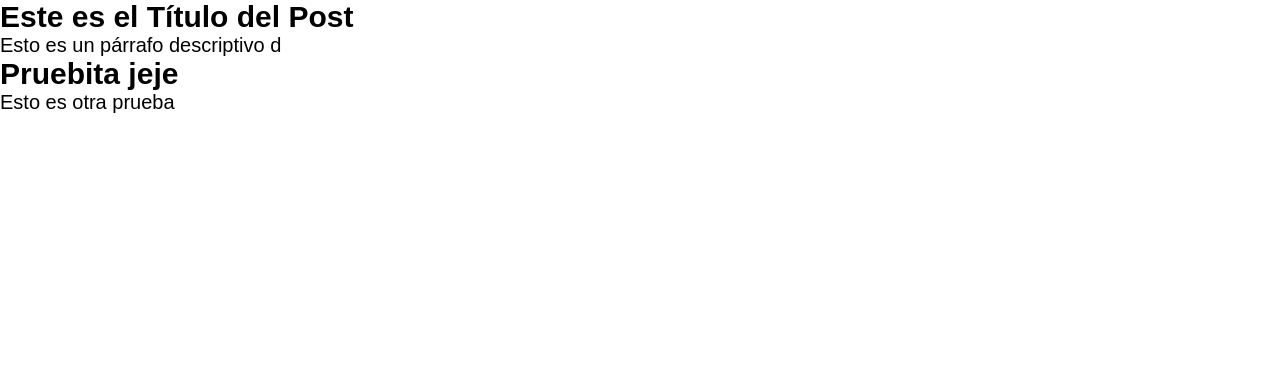
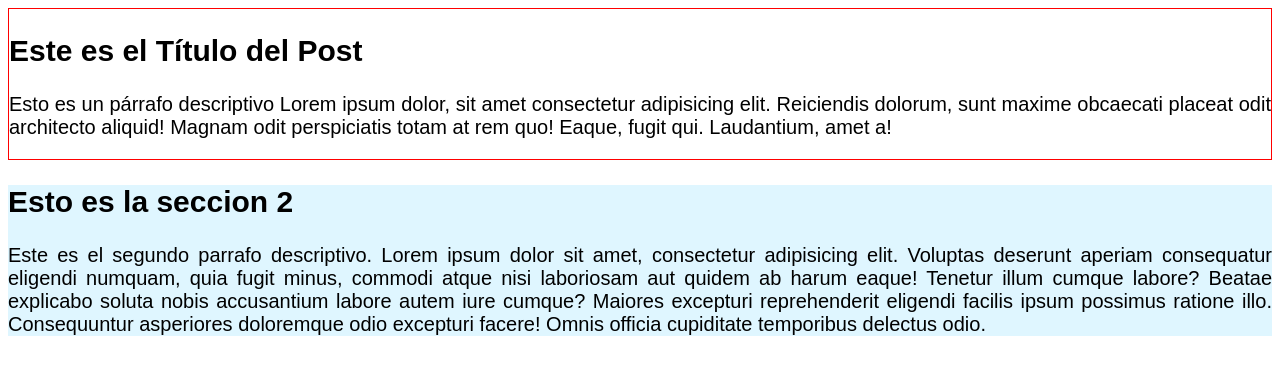
Before and after one commit to juliosecundario/Repositorio2, a plain HTML site: page index.html in a window 1280 px wide. Drawn offline with Linux system fonts and the light colour scheme.

Commit message:
Creacion de otro div y agregamos otro parrafo

```diff
--- a/css/style.css
+++ b/css/style.css
@@ -1,7 +1,7 @@
 *{
     box-sizing: border-box;
-    margin: 0%;
-    padding: 0;
+    margin: %;
+    padding: ;
 }
 
 
@@ -13,8 +13,19 @@ html{
 
 h1, h2 {
     font-size: 3rem;
+    text-align: justify;
 }
 
 p{
     font-size: 2rem;
+    text-align: justify;
 }
+
+main > section {
+    border: 1px solid red;
+
+}
+
+main div section {
+    background-color: rgba(150, 225, 255, .30);
+}
--- a/index.html
+++ b/index.html
@@ -11,10 +11,16 @@
     <main>
         <section>
             <h1> Este es el Título del Post</h1>
-            <p> Esto es un párrafo descriptivo d</p>
-            <h2>Pruebita jeje </h2>
-            <p> Esto es otra prueba</p>
+            <p> Esto es un párrafo descriptivo Lorem ipsum dolor, sit amet consectetur adipisicing elit. Reiciendis dolorum, sunt maxime obcaecati placeat odit architecto aliquid! Magnam odit perspiciatis totam at rem quo! Eaque, fugit qui. Laudantium, amet a!</p>
         </section>
-    </main>
+        <div>
+
+            <section>
+                <h2> Esto es la seccion 2</h2>
+                <p>Este es el segundo parrafo descriptivo. Lorem ipsum dolor sit amet, consectetur adipisicing elit. Voluptas deserunt aperiam consequatur eligendi numquam, quia fugit minus, commodi atque nisi laboriosam aut quidem ab harum eaque! Tenetur illum cumque labore?
+                Beatae explicabo soluta nobis accusantium labore autem iure cumque? Maiores excepturi reprehenderit eligendi facilis ipsum possimus ratione illo. Consequuntur asperiores doloremque odio excepturi facere! Omnis officia cupiditate temporibus delectus odio.</p>
+            </section>
+        </div>
+        </main>
 </body>
 </html>
```
